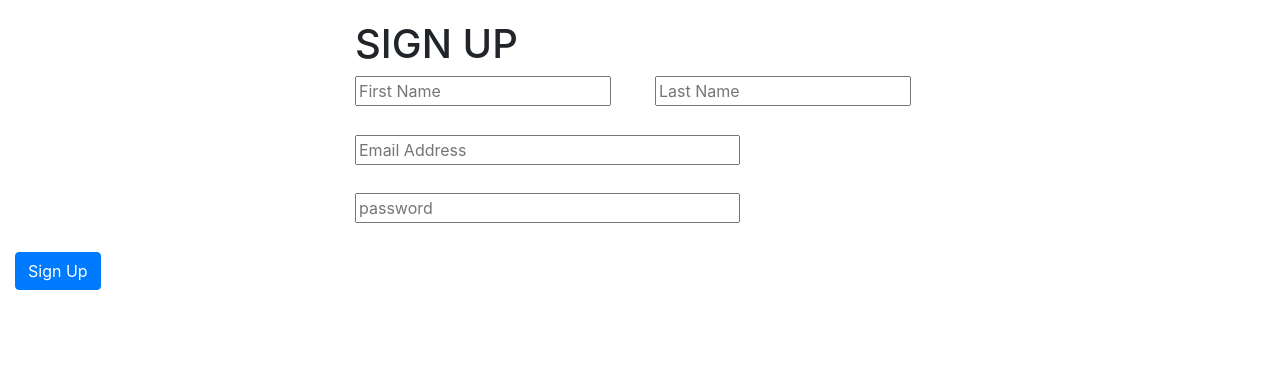
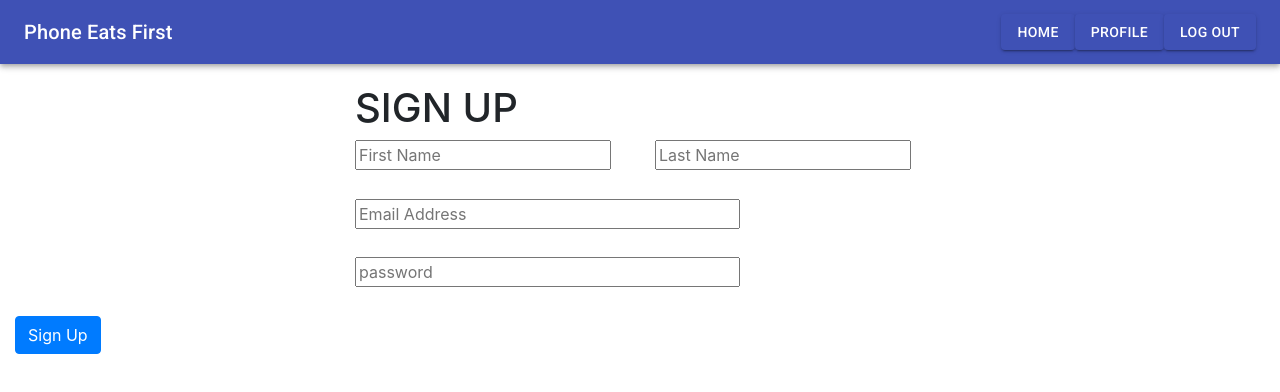
Before and after one commit to AnjaliKevadiya/phone-eats-first, a React (Create React App) app in the folder client/: page /signup in a window 1280 px wide. Shown: the top 392 px of the page. Built offline with nearby package versions, Linux system fonts and the light colour scheme.

Commit message:
added navbar to page with correct buttons with links

```diff
--- a/client/src/App.js
+++ b/client/src/App.js
@@ -6,11 +6,13 @@ import Home from "./pages/Home";
 import Wrapper from "./components/Wrapper";
 import SignIn from "./pages/signIn";
 import Profile from "./pages/Profile";
+import Navbar from "./components/Navbar";
 
 function App() {
   return (
     <Router>
       <div>
+      <Navbar />
         <Wrapper>
           <Switch>
             <Route exact path={["/", "/signin"]} component={SignIn} />
--- /dev/null
+++ b/client/src/components/Navbar/index.js
@@ -0,0 +1,45 @@
+import React from 'react';
+import { makeStyles } from '@material-ui/core/styles';
+import AppBar from '@material-ui/core/AppBar';
+import Toolbar from '@material-ui/core/Toolbar';
+import Typography from '@material-ui/core/Typography';
+import Button from '@material-ui/core/Button';
+import IconButton from '@material-ui/core/IconButton';
+import MenuIcon from '@material-ui/icons/Menu';
+
+const useStyles = makeStyles((theme) => ({
+  root: {
+    flexGrow: 1,
+  },
+  menuButton: {
+    marginRight: theme.spacing(2),
+  },
+  title: {
+    flexGrow: 1,
+  },
+}));
+
+export default function ButtonAppBar() {
+  const classes = useStyles();
+
+  return (
+    <div className={classes.root}>
+      <AppBar position="static">
+        <Toolbar>
+        <Typography variant="h6" className={classes.title}>
+            Phone Eats First
+        </Typography>
+        <Button variant="contained" color="primary" href="/home">
+            Home
+            </Button>
+            <Button variant="contained" color="primary" href="/profile">
+            Profile
+        </Button>
+        <Button variant="contained" color="primary" href="/signin">
+            Log Out
+        </Button>
+        </Toolbar>
+      </AppBar>
+    </div>
+  );
+}
```
